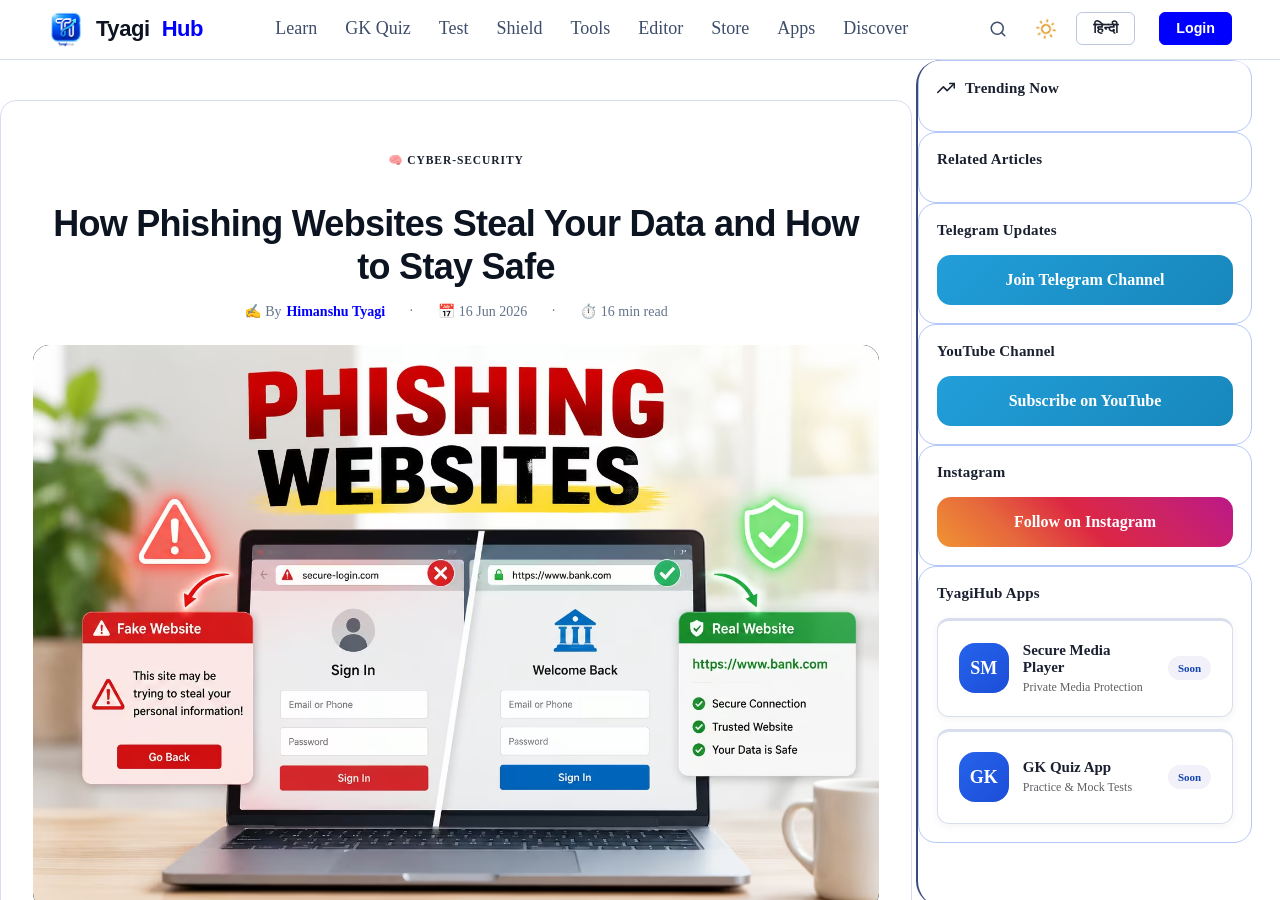
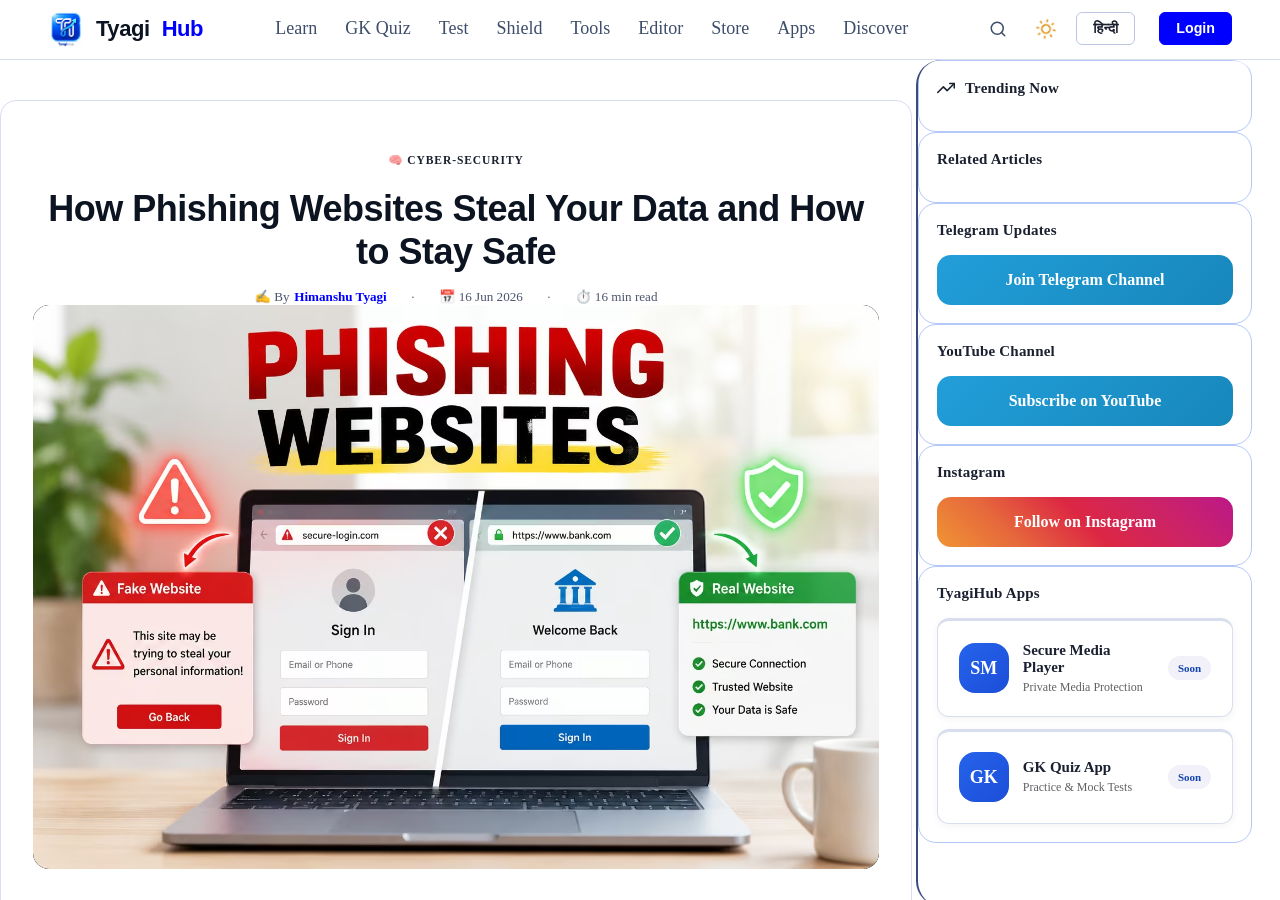
Before and after one commit to HimanshuTyagiJi/TyagiHub, a Jekyll site: the page built from _shield/2026-06-16-how-phishing-websites-steal-your-data.html, in a window 1280 px wide and 900 px high. Built offline with Jekyll 4.4.1, drawn with Linux system fonts in a browser that asks for light colours; comment, search, counter and statistics services are not loaded.

Commit message:
Refactor HTML structure in discover layout

```diff
--- a/_layouts/discover.html
+++ b/_layouts/discover.html
@@ -30,16 +30,16 @@ layout: default
 				{% endif %}
 			{% endif %}
 
-			<div class="post-hero" style="margin-bottom: 25px;">
+			<div class="post-hero">
 				{% if page.categories %}
-					<a href="/categories.html?category={{ page.categories | url_encode }}" class="tag-chip" style="text-decoration: none; display: inline-block;">
+					<a href="/categories.html?category={{ page.categories | url_encode }}" class="tag-chip">
 						🧠 {{ page.categories }}
 					</a>
 				{% endif %}
 
-				<h1 class="post-title" style="margin-top: 15px; margin-bottom: 15px; font-weight: 850; letter-spacing: -0.02em;">{{ page.title }}</h1>
+				<h1 class="post-title">{{ page.title }}</h1>
 
-				<div class="hero-meta" style="color: var(--text-muted); font-size: 14px; margin-bottom: 25px;">
+				<div class="hero-meta">
 					<span>✍️ {% if page.lang == "hi" %}द्वारा{% else %}By{% endif %} <a href="/profile.html?author={{ page.author | url_encode }}" style="color: var(--clr-accent); text-decoration: none; font-weight: 600;">{{ page.author | default: "Himanshu Tyagi" }}</a></span> ·
 					<span>📅 {{ page.date | date: "%d %b %Y" }}</span> ·
 					<span>⏱️ {{ read_time }}</span>
@@ -60,9 +60,8 @@ layout: default
 
 		{% if page.is_post %}
 			<div class="toc-box" style="margin-top: 20px; margin-bottom: 30px; border-radius: 12px;">
-				<div style="font-family: var(--font-display); font-size: var(--fs-lg); font-weight: 750; color: var(--clr-heading); margin-bottom: var(--space-3);">
 					{% if page.lang == "hi" %}📋 विषय सूची{% else %}📋 Table of Contents{% endif %}
-				</div>
+
 				<input type="checkbox" id="toc-toggle" class="toc-toggle-checkbox" style="display: none;">
 				<ol class="toc-list">
 					{% assign blocks = content | split: 'post-section' %}
@@ -88,7 +87,7 @@ layout: default
 						{% endif %}
 					{% endfor %}
 				</ol>
-				<label for="toc-toggle" class="toc-btn" style="cursor: pointer; display: inline-flex; align-items: center; margin-top: 12px; font-weight: 600;">
+				<label for="toc-toggle" class="toc-btn">
 					<span class="text-more">{% if page.lang == "hi" %}और देखें{% else %}See More{% endif %} <i class="fas fa-chevron-down"></i></span>
 					<span class="text-less" style="display: none;">{% if page.lang == "hi" %}कम देखें{% else %}See Less{% endif %} <i class="fas fa-chevron-up"></i></span>
 				</label>
@@ -129,12 +128,12 @@ layout: default
 								{% assign prev_post = all_posts[prev_index] %}
 								<a href="{{ prev_post.url | relative_url }}">
 									<span class="nav-label"><i class="fas fa-arrow-left"></i> {% if page.lang == "hi" %}पिछला आर्टिकल{% else %}Previous Post{% endif %}</span>
-									<div class="nav-post-title" style="font-weight: 700;">{{ prev_post.title }}</div>
+									<div class="nav-post-title">{{ prev_post.title }}</div>
 								</a>
 							{% else %}
 								<span class="nav-disabled">
 									<span class="nav-label">{% if page.lang == "hi" %}पिछला{% else %}Previous{% endif %}</span>
-									<div class="nav-post-title" style="opacity: 0.4; font-weight: 700;">{% if page.lang == "hi" %}कोई पिछला पोस्ट नहीं है{% else %}No previous post{% endif %}</div>
+									<div class="nav-post-title">{% if page.lang == "hi" %}कोई पिछला पोस्ट नहीं है{% else %}No previous post{% endif %}</div>
 								</span>
 							{% endif %}
 						</div>
@@ -144,12 +143,12 @@ layout: default
 								{% assign next_post = all_posts[next_index] %}
 								<a href="{{ next_post.url | relative_url }}">
 									<span class="nav-label">{% if page.lang == "hi" %}अगला आर्टिकल{% else %}Next Post{% endif %} <i class="fas fa-arrow-right"></i></span>
-									<div class="nav-post-title" style="font-weight: 700;">{{ next_post.title }}</div>
+									<div class="nav-post-title">{{ next_post.title }}</div>
 								</a>
 							{% else %}
 								<span class="nav-disabled">
 									<span class="nav-label">{% if page.lang == "hi" %}अगला{% else %}Next{% endif %}</span>
-									<div class="nav-post-title" style="opacity: 0.4; font-weight: 700;">{% if page.lang == "hi" %}कोई अगला पोस्ट नहीं है{% else %}No next post{% endif %}</div>
+									<div class="nav-post-title">{% if page.lang == "hi" %}कोई अगला पोस्ट नहीं है{% else %}No next post{% endif %}</div>
 								</span>
 							{% endif %}
 						</div>
```
